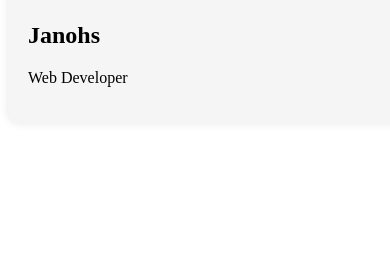
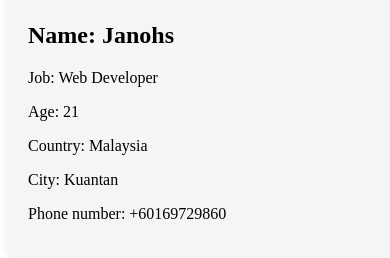
Before and after one commit to Janohs/sofea_github, a plain HTML site: page index.html in a window 390 px wide. Shown: the part 450-708 px from the top of the page. Drawn offline with Linux system fonts and the light colour scheme.

Commit message:
added age, country, city and phone-number

```diff
--- a/index.html
+++ b/index.html
@@ -13,8 +13,12 @@
         <h1 class = "profile_card">Profile Card</h1>
         <img src="https://drive.google.com/thumbnail?id=1PCsB0EBIVcsj0n478jpscl0Tgk1rHLAF" class="profile-img">
 
-        <h2 class = "name">Janohs</h2>
-        <p class = "job">Web Developer</p>
+        <h2 class = "name">Name: Janohs</h2>
+        <p class = "job">Job: Web Developer</p>
+        <p class = "age">Age: 21</p>
+        <p class = "country">Country: Malaysia</p>
+        <p class = "city">City: Kuantan</p>
+        <p class = "phone-number">Phone number: +60169729860</p>
     </div>
 
 </body>
```
